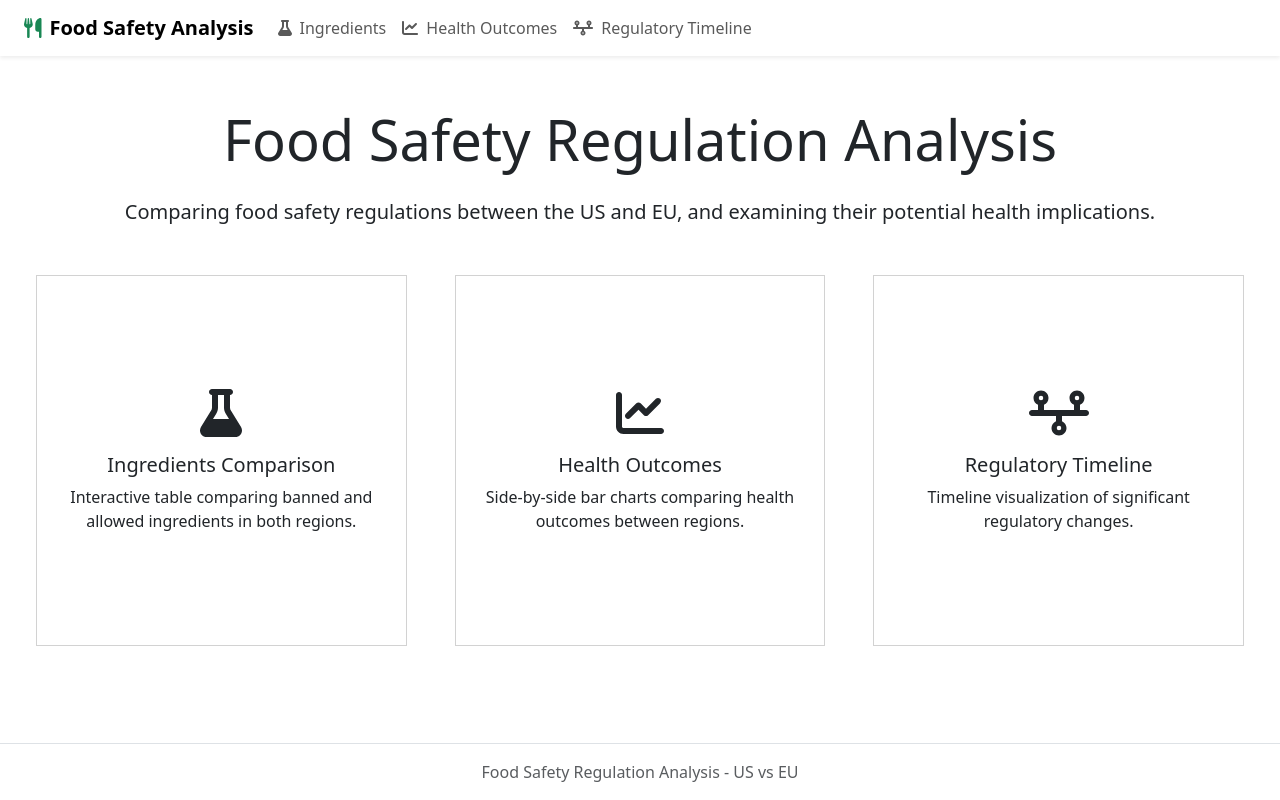
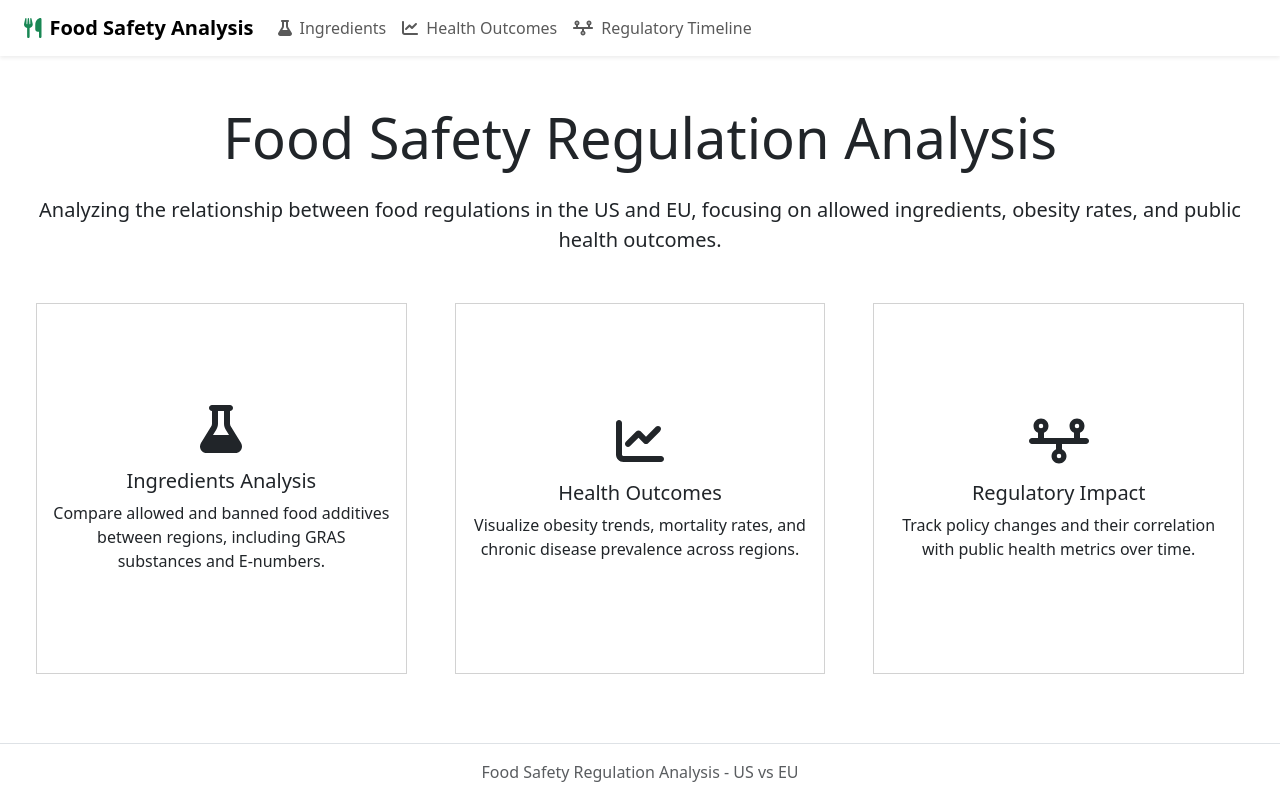
Before and after one commit to gsinghjay/is219-data-visualization, a React (Vite) app: page / in a window 1280 px wide. Built offline with nearby package versions, Linux system fonts and the light colour scheme.

Commit message:
feat: update components to reflect refined focus on obesity and health metrics

```diff
--- a/src/App.jsx
+++ b/src/App.jsx
@@ -9,16 +9,17 @@ const Home = () => (
     <div className="text-center w-100">
       <h1 className="display-4 mb-4">Food Safety Regulation Analysis</h1>
       <p className="lead mb-5">
-        Comparing food safety regulations between the US and EU, and examining their potential health implications.
+        Analyzing the relationship between food regulations in the US and EU, focusing on allowed ingredients,
+        obesity rates, and public health outcomes.
       </p>
       <div className="row g-4 justify-content-center mx-0">
         <div className="col-md-4 px-4">
           <div className="card rounded-0 h-100" style={{ aspectRatio: '1/1' }}>
             <div className="card-body d-flex flex-column align-items-center justify-content-center">
               <FontAwesomeIcon icon={faFlask} className="fa-3x mb-3" />
-              <h5 className="card-title">Ingredients Comparison</h5>
+              <h5 className="card-title">Ingredients Analysis</h5>
               <p className="card-text text-center">
-                Interactive table comparing banned and allowed ingredients in both regions.
+                Compare allowed and banned food additives between regions, including GRAS substances and E-numbers.
               </p>
             </div>
           </div>
@@ -29,7 +30,7 @@ const Home = () => (
               <FontAwesomeIcon icon={faChartLine} className="fa-3x mb-3" />
               <h5 className="card-title">Health Outcomes</h5>
               <p className="card-text text-center">
-                Side-by-side bar charts comparing health outcomes between regions.
+                Visualize obesity trends, mortality rates, and chronic disease prevalence across regions.
               </p>
             </div>
           </div>
@@ -38,9 +39,9 @@ const Home = () => (
           <div className="card rounded-0 h-100" style={{ aspectRatio: '1/1' }}>
             <div className="card-body d-flex flex-column align-items-center justify-content-center">
               <FontAwesomeIcon icon={faTimeline} className="fa-3x mb-3" />
-              <h5 className="card-title">Regulatory Timeline</h5>
+              <h5 className="card-title">Regulatory Impact</h5>
               <p className="card-text text-center">
-                Timeline visualization of significant regulatory changes.
+                Track policy changes and their correlation with public health metrics over time.
               </p>
             </div>
           </div>
@@ -50,19 +51,26 @@ const Home = () => (
   </div>
 );
 
-// Create placeholder components for each visualization section
 const Ingredients = () => (
   <div className="container py-4">
-    <h2>Ingredients Comparison</h2>
+    <h2>Food Ingredients Analysis</h2>
     <p className="lead">
-      Interactive table comparing banned and allowed ingredients between US and EU food regulations.
+      Comprehensive comparison of food additives regulation between US and EU regions.
     </p>
     <div className="alert alert-info">
-      Visualization coming soon. This section will feature an interactive table showing:
+      <h5>Data Sources:</h5>
       <ul className="mb-0 mt-2">
-        <li>Banned ingredients in each region</li>
-        <li>Allowed ingredients with different restrictions</li>
-        <li>Filtering and search capabilities</li>
+        <li>FDA Food Additive Database</li>
+        <li>EU Food Additives Database (E-numbers)</li>
+        <li>GRAS (Generally Recognized as Safe) Substances</li>
+      </ul>
+    </div>
+    <div className="mt-4">
+      <h5>Coming Visualizations:</h5>
+      <ul>
+        <li>Interactive comparison table of allowed vs banned ingredients</li>
+        <li>Usage restrictions and limits visualization</li>
+        <li>Approval timeline comparison</li>
       </ul>
     </div>
   </div>
@@ -72,14 +80,23 @@ const HealthOutcomes = () => (
   <div className="container py-4">
     <h2>Health Outcomes Analysis</h2>
     <p className="lead">
-      Side-by-side bar charts comparing health statistics between US and EU populations.
+      Analysis of public health metrics and their potential correlation with food regulations.
     </p>
     <div className="alert alert-info">
-      Visualization coming soon. This section will feature bar charts comparing:
+      <h5>Key Metrics:</h5>
       <ul className="mb-0 mt-2">
-        <li>Key health metrics between regions</li>
-        <li>Trends over time</li>
-        <li>Statistical correlations with regulations</li>
+        <li>Obesity rates (adult and childhood)</li>
+        <li>Cardiovascular disease prevalence</li>
+        <li>Cancer rates (diet-related)</li>
+        <li>Diabetes prevalence</li>
+      </ul>
+    </div>
+    <div className="mt-4">
+      <h5>Data Sources:</h5>
+      <ul>
+        <li>WHO Global Health Observatory</li>
+        <li>CDC National Center for Health Statistics</li>
+        <li>Regional health databases</li>
       </ul>
     </div>
   </div>
@@ -87,16 +104,24 @@ const HealthOutcomes = () => (
 
 const Timeline = () => (
   <div className="container py-4">
-    <h2>Regulatory Timeline</h2>
+    <h2>Regulatory Impact Assessment</h2>
     <p className="lead">
-      Timeline of significant food safety regulatory changes in both regions.
+      Timeline analysis of regulatory changes and corresponding health outcomes.
     </p>
     <div className="alert alert-info">
-      Visualization coming soon. This section will feature a timeline showing:
+      <h5>Analysis Focus:</h5>
       <ul className="mb-0 mt-2">
-        <li>Major regulatory changes</li>
-        <li>Implementation dates</li>
-        <li>Impact assessments</li>
+        <li>Major policy implementation dates</li>
+        <li>Changes in health metrics following regulatory changes</li>
+        <li>Cross-regional policy comparison</li>
+      </ul>
+    </div>
+    <div className="mt-4">
+      <h5>Visualization Features:</h5>
+      <ul>
+        <li>Interactive timeline of policy changes</li>
+        <li>Health metric overlays</li>
+        <li>Impact assessment indicators</li>
       </ul>
     </div>
   </div>
```
